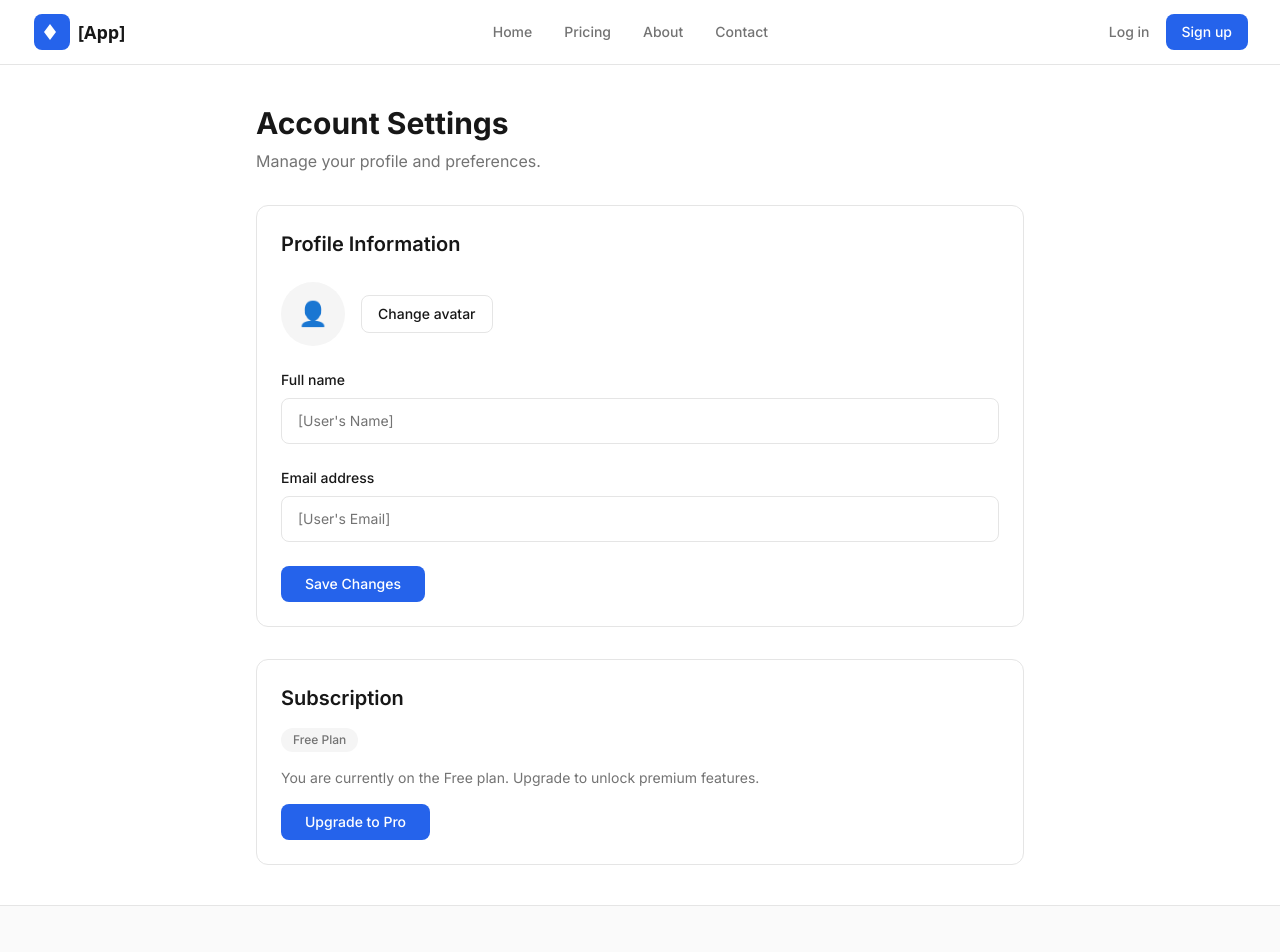
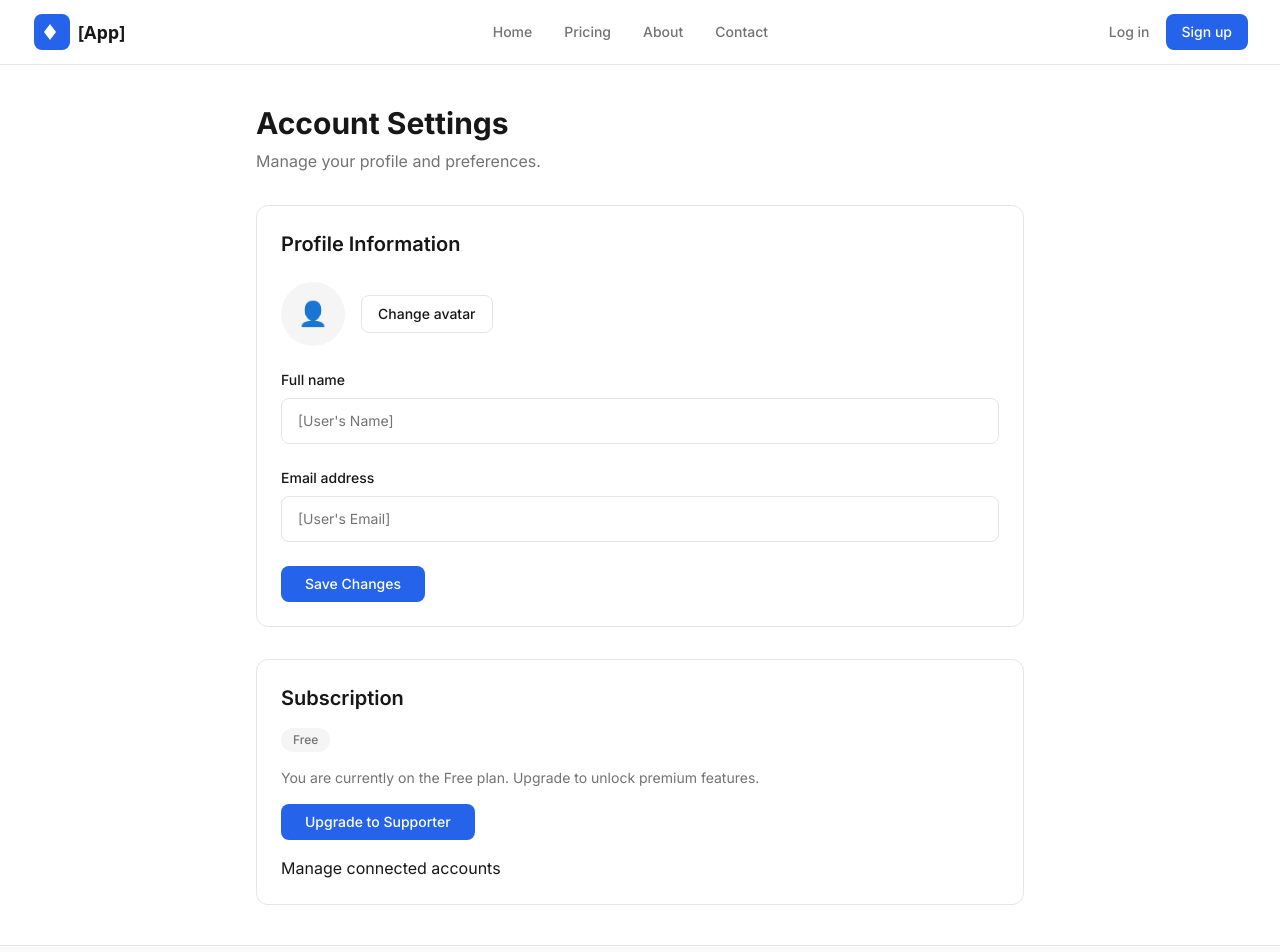
Before and after one commit to threehappypenguins/VideoSphere, a Next.js app: page /profile in a window 1280 px wide. Shown: the top 952 px of the page. Built offline with nearby package versions, Linux system fonts and the light colour scheme; no server answers.

Commit message:
feat: update profile page supporter wording and connections link

```diff
--- a/app/profile/page.tsx
+++ b/app/profile/page.tsx
@@ -95,7 +95,7 @@ export default function ProfilePage() {
           <div className="mt-4">
             <div className="flex items-center gap-3">
               <span className="inline-flex items-center rounded-full bg-muted px-3 py-1 text-xs font-medium text-muted-foreground">
-                Free Plan
+                Free
               </span>
             </div>
             <p className="mt-4 text-sm text-muted-foreground">
@@ -105,8 +105,11 @@ export default function ProfilePage() {
               href="/pricing"
               className="mt-4 inline-block rounded-lg bg-primary px-6 py-2 text-sm font-medium text-primary-foreground transition-colors hover:bg-primary/90"
             >
-              Upgrade to Pro
+              Upgrade to Supporter
             </Link>
+            <div className="mt-4">
+              <Link href="/profile/connections">Manage connected accounts</Link>
+            </div>
           </div>
         </section>
       </div>
```
